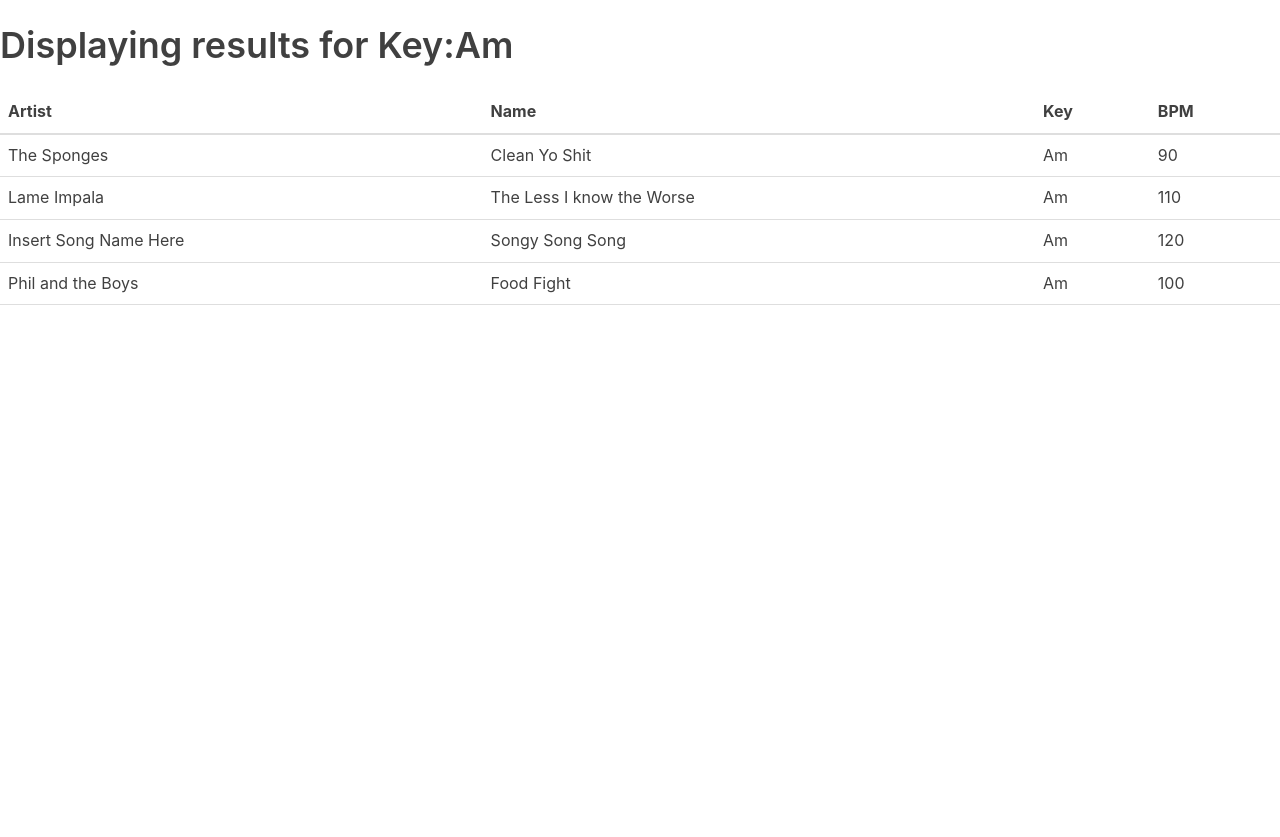
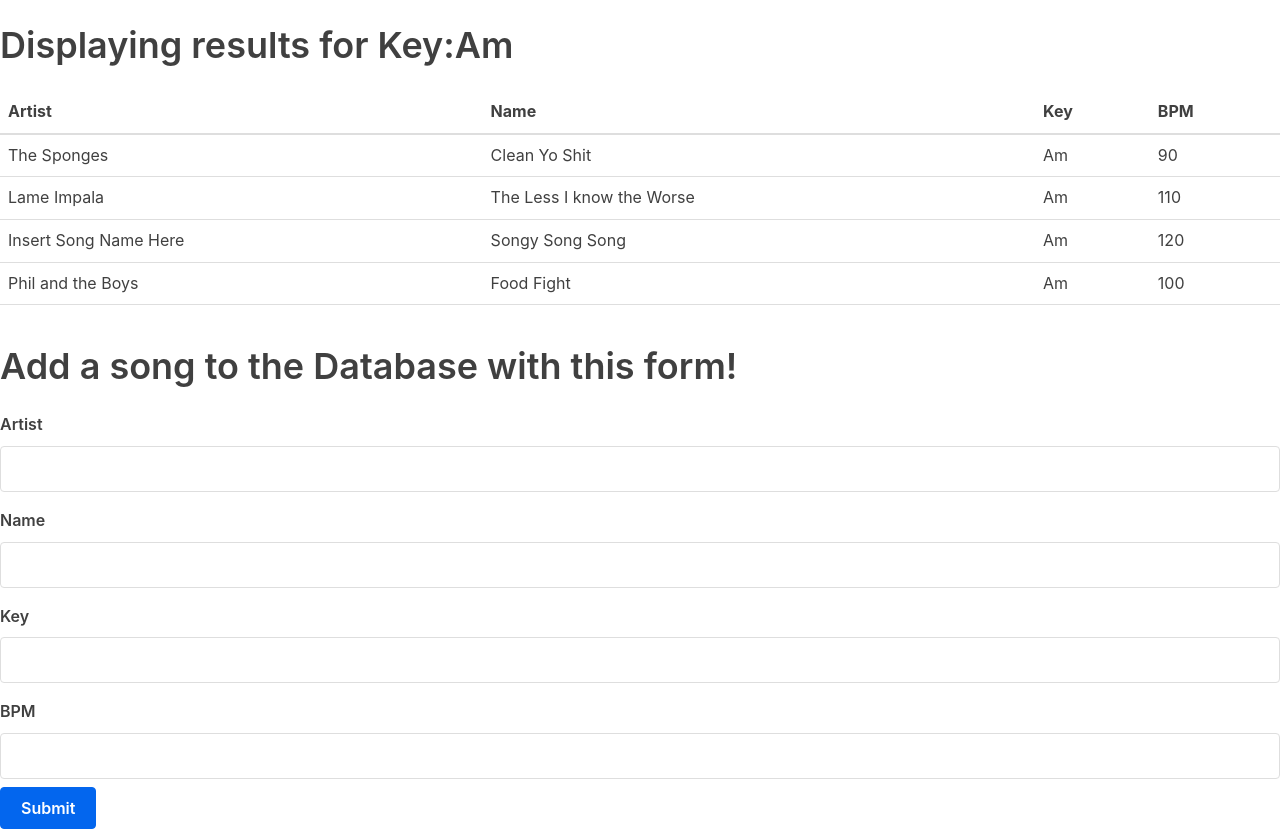
Before and after one commit to nattiecopeland/377ProjSong, a React (Create React App) app: page / in a window 1280 px wide. Before the commit the page ends 800 px from the top, so only its background shows below. Built offline with nearby package versions, Linux system fonts and the light colour scheme.

Commit message:
Aded a form to add songs

```diff
--- a/src/App.js
+++ b/src/App.js
@@ -1,9 +1,10 @@
 import React, { Component } from 'react'
 import Table from './Table'
+import Form from './Form'
 
 class App extends Component {
-   render() {
-      const songs = [
+   state = {
+      songs : [
       {
          Artist: 'The Sponges',
          Name: 'Clean Yo Shit',
@@ -28,12 +29,17 @@ class App extends Component {
          Key: 'Am',
          BPM: '100',
       },
-      ]
+   ],
+   }
+   render(){
+      const { songs } = this.state
 
    return (
          <div className="App">
            <h1>Displaying results for Key:Am</h1>
            <Table songData = {songs} />
+           <h1>Add a song to the Database with this form!</h1>
+           <Form />
          </div>
       )
    }
--- /dev/null
+++ b/src/Form.js
@@ -0,0 +1,61 @@
+import React, { Component } from 'react'
+
+class Form extends Component {
+   initialState = {
+      Artist: '',
+      Name: '',
+      Key: '',
+      BPM: '',
+   }
+
+   state = this.initialState
+
+   handleChange = event => {
+      const {name, value} = event.target
+
+      this.setState({
+         [name]: value,
+      })
+   }
+
+   render() {
+      const { Artist, Name, Key, BPM } = this.state;
+
+      return (
+         <form>
+            <label htmlFor="Artist">Artist</label>
+            <input
+               type="text"
+               name="Artist"
+               id="Artist"
+               value={Artist}
+               onChange={this.handleChange} />
+            <label htmlFor="Name">Name</label>
+            <input
+               type="text"
+               name="Name"
+               id="Name"
+               value={Name}
+               onChange={this.handleChange} />
+            <label htmlFor="Key">Key</label>
+            <input
+               type="text"
+               name="Key"
+               id="Key"
+               value={Key}
+               onChange={this.handleChange} />
+            <label htmlFor="BPM">BPM</label>
+            <input
+               type="text"
+               name="BPM"
+               id="BPM"
+               value={BPM}
+               onChange={this.handleChange} />
+            <input type="button" value="Submit" />
+         </form>
+      );
+   }
+
+}
+
+export default Form;
```
Lines whose indentation alone changed are shown as unchanged.
